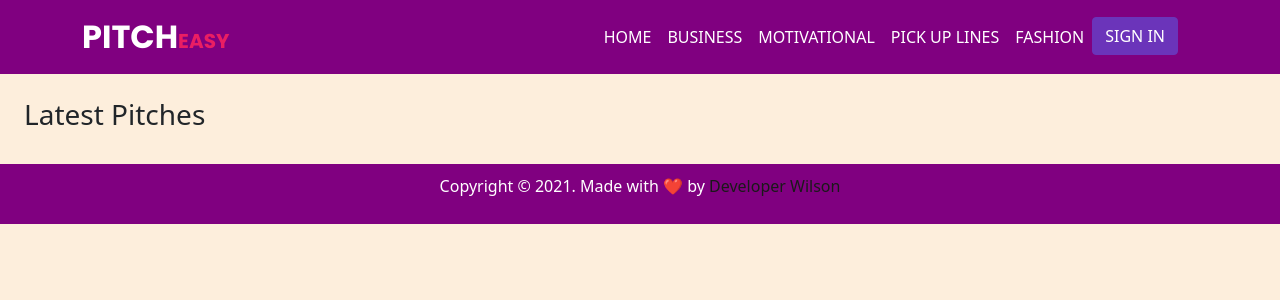
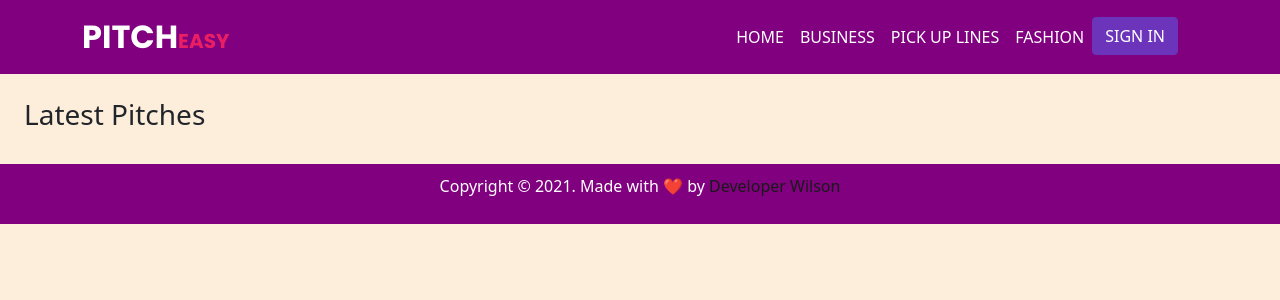
Before and after one commit to WilsonKinyua/pitches, a Flask app: page / in a window 1280 px wide. Shown: the top 300 px of the page. Run offline with Flask 2, Linux system fonts and the light colour scheme; data that the repository does not hold is empty; some libraries are stand-ins or nearby versions.

Commit message:
navbar bug fixed

```diff
--- a/app/templates/navbar.html
+++ b/app/templates/navbar.html
@@ -24,12 +24,12 @@
                 </li> -->
                 <li class="nav-item">
                     <a class="nav-link"
-                        href="{{ url_for('main.filter_pitches_by_category',category_id=3)}}">Motivational</a>
+                        href="{{ url_for('main.filter_pitches_by_category',category_id=3)}}">Pick up Lines</a>
                 </li>
-                <li class="nav-item">
+                <!-- <li class="nav-item">
                     <a class="nav-link" href="{{ url_for('main.filter_pitches_by_category',category_id=4)}}">Pick Up
                         Lines</a>
-                </li>
+                </li> -->
                 <!-- <li class="nav-item">
                     <a class="nav-link" href="{{ url_for('main.filter_pitches_by_category',category_id=5)}}">Technology</a>
                 </li> -->
```
